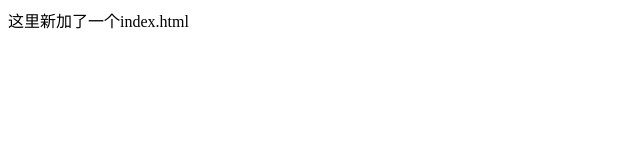
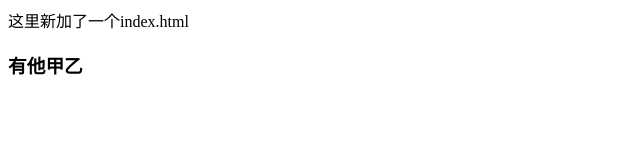
Before and after one commit to loverainbowBei/sshDemo, a plain HTML site: page index.html in a window 1280 px wide. Shown: the whole page, without its empty margins (0-640 px from the left). Drawn offline with Linux system fonts and the light colour scheme.

Commit message:
有添加了一次

```diff
--- a/index.html
+++ b/index.html
@@ -8,5 +8,6 @@
 </head>
 <body>
   <div>这里新加了一个index.html</div>
+  <h3>有他甲乙 </h3>
 </body>
 </html>
```
